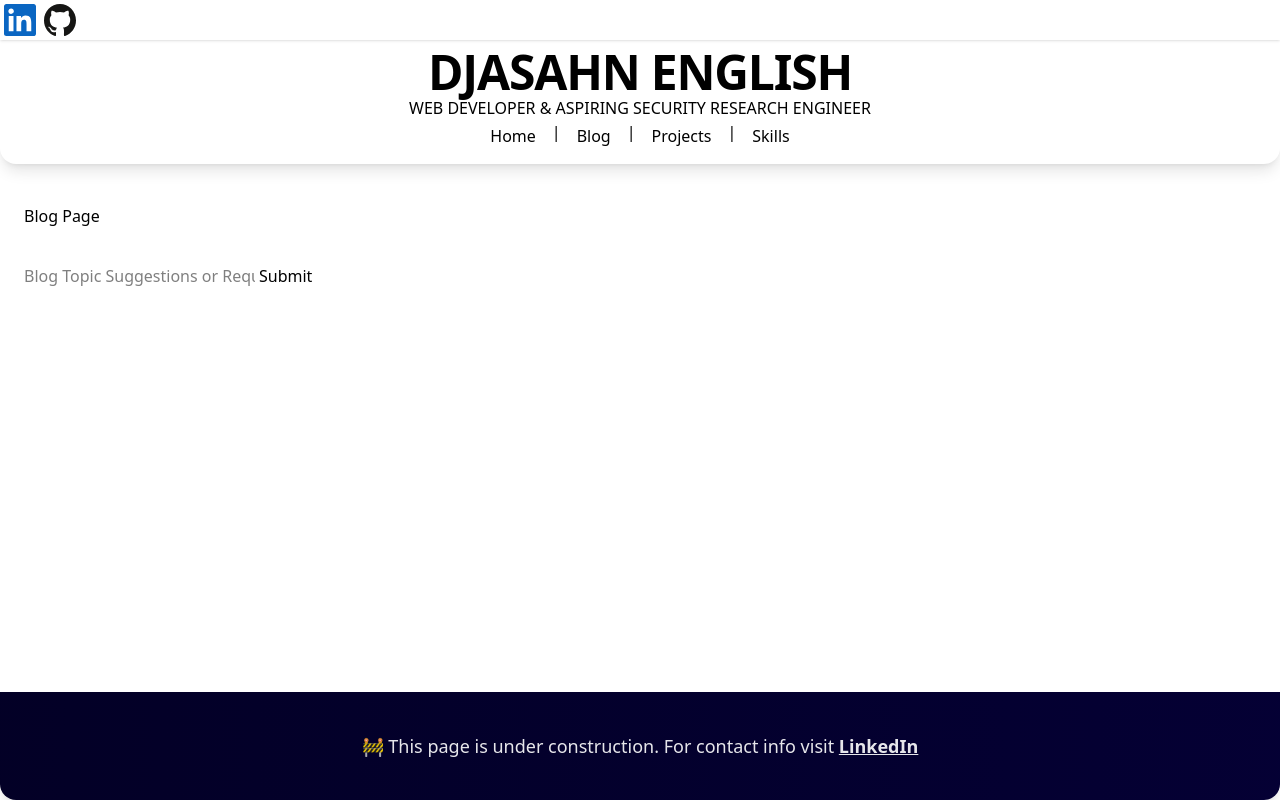
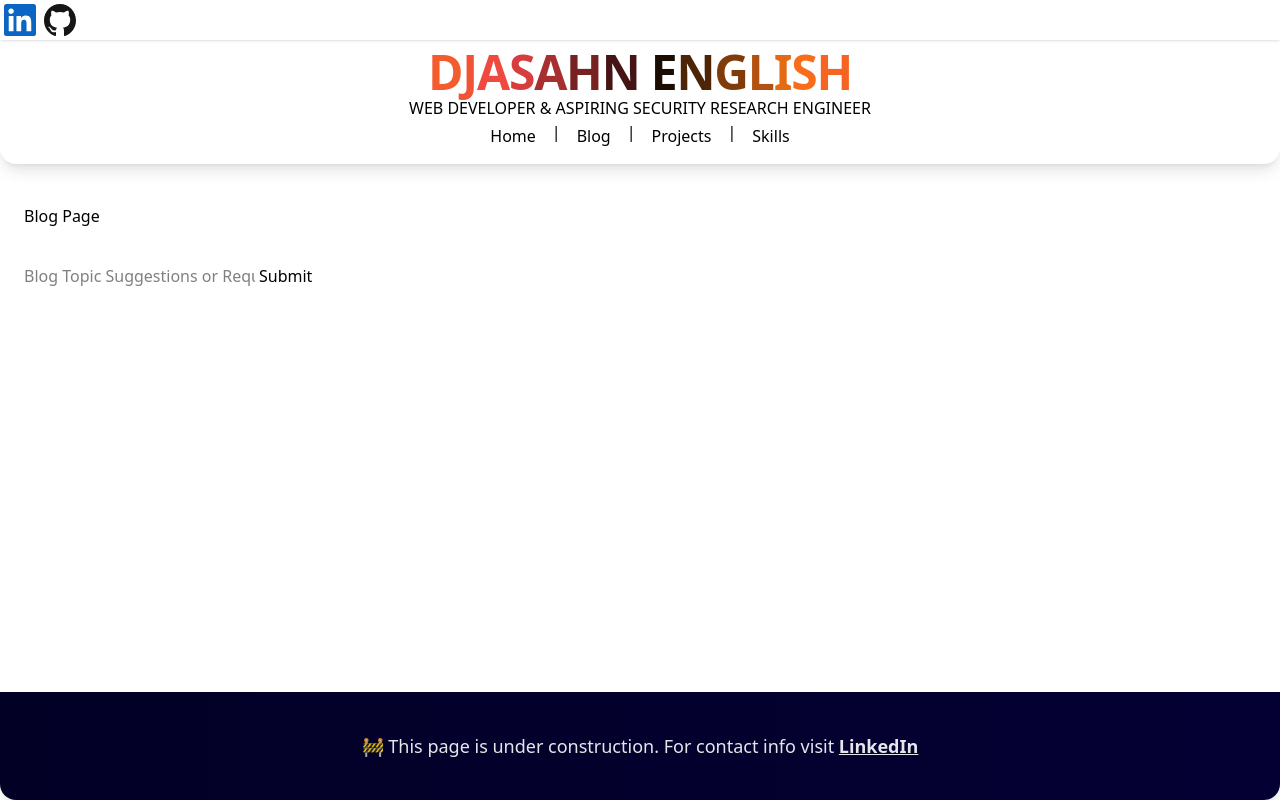
Before and after one commit to denglish04/Personal-Website, a React (Vite) app: page /blog in a window 1280 px wide. Built offline with nearby package versions, Linux system fonts and the light colour scheme.

Commit message:
Colorful name

```diff
--- a/src/components/Header.jsx
+++ b/src/components/Header.jsx
@@ -42,7 +42,22 @@ return (
         <ExternalComponent imgPath="/icons/github.svg" link="https://github.com/denglish04"/>
 
         </div>
-        	<h1 className="text-black text-4xl md:text-5xl font-extrabold tracking-tight">DJASAHN ENGLISH </h1>
+        <h1 className="text-4xl md:text-5xl font-extrabold tracking-tight">
+        {"DJASAHN ENGLISH".split("").map((letter, idx) =>
+            letter === " " ? (
+                " " // leave spaces as plain text
+            ) : (
+                <span
+                key={idx}
+                className="animate-nameCycle"
+                style={{ animationDelay: `${idx * 0.2}s` }}
+                >
+                {letter}
+                </span>
+            )
+        )}
+        </h1>
+
         <h2 className="text-black"> WEB DEVELOPER & ASPIRING SECURITY RESEARCH ENGINEER </h2>
         <div className="flex justify-center gap-3 mb-3">
         <Button onClick={handleClickHome}> Home  </Button>
```
Lines whose indentation alone changed are shown as unchanged.
